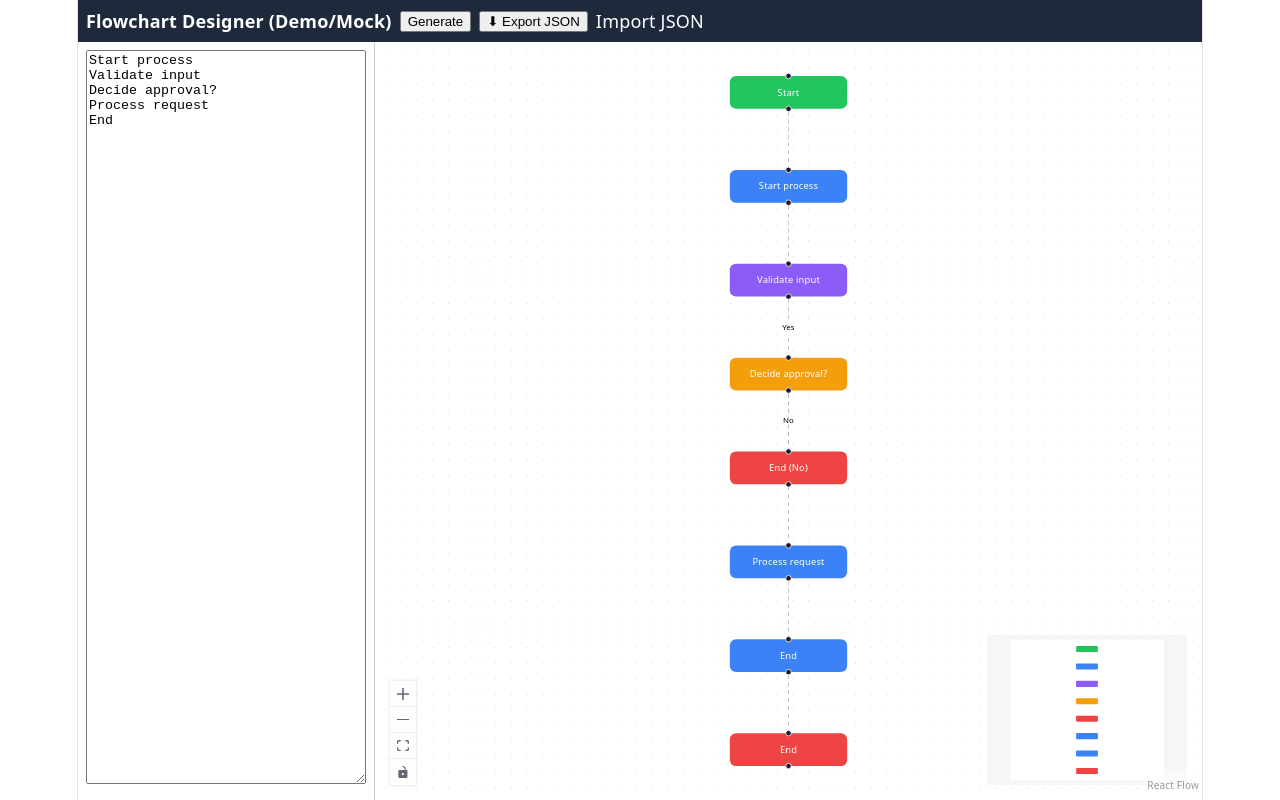
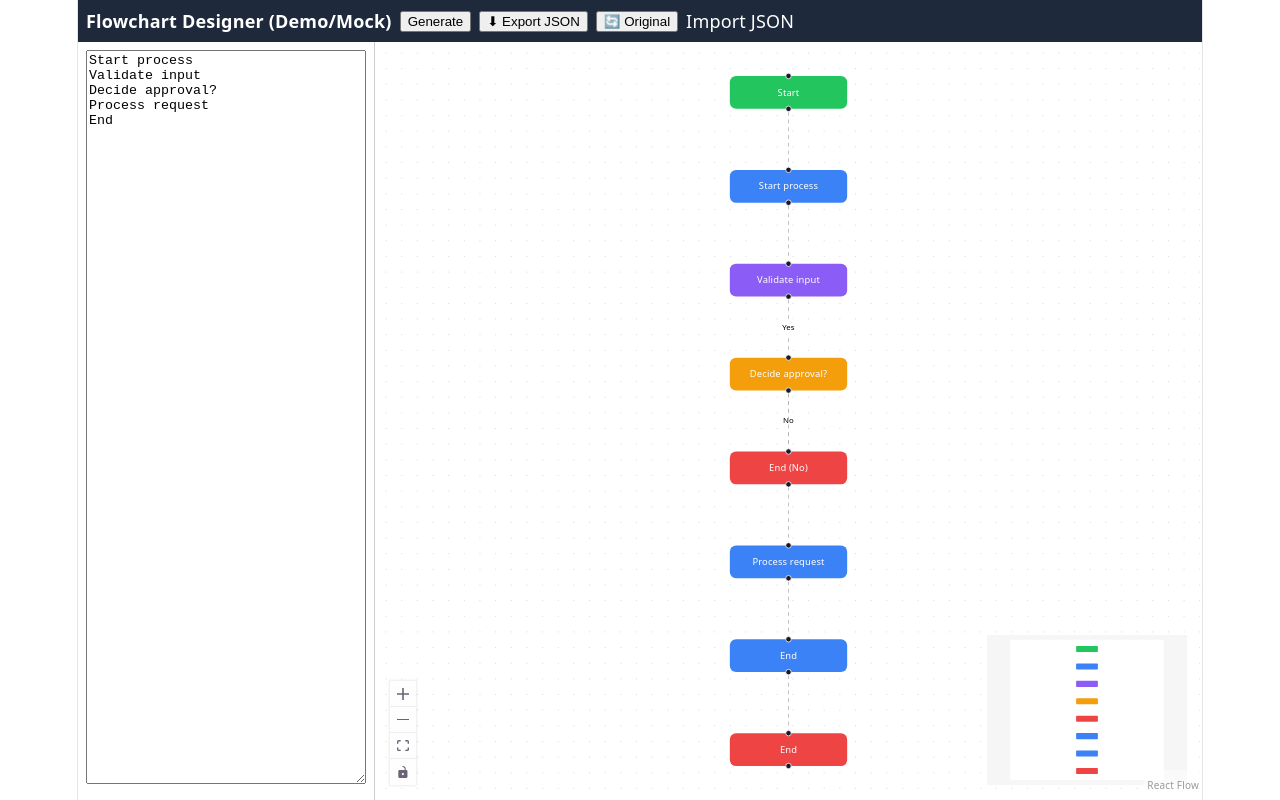
Before and after one commit to shanmugapriyag2196/KiloCode-Flow-Chart-Designer, a React (Vite) app: page / in a window 1280 px wide. Built offline with nearby package versions, Linux system fonts and the light colour scheme.

Commit message:
Add original view button

```diff
--- a/src/App.tsx
+++ b/src/App.tsx
@@ -64,6 +64,7 @@ export default function App() {
         <strong>Flowchart Designer (Demo/Mock)</strong>
         <button onClick={regenerate}>Generate</button>
         <button onClick={exportJSON}>⬇ Export JSON</button>
+        <button onClick={() => { const r = toRF(graph); setNodes(r.nodes); setEdges(r.edges); }}>🔄 Original</button>
         <label style={{ cursor: 'pointer' }}>Import JSON<input type="file" accept="application/json" onChange={importJSON} style={{ display: 'none' }} /></label>
       </div>
       <div style={{ flex: 1, display: 'flex' }}>
```
